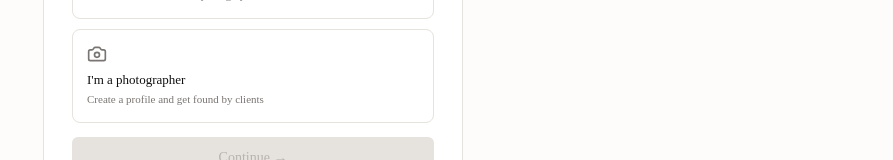
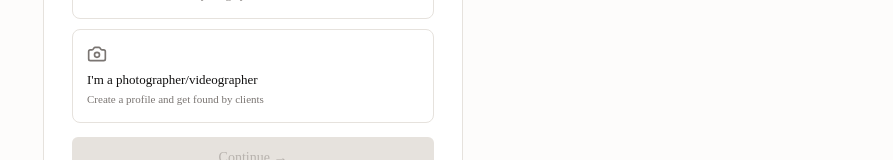
Before and after one commit to joshminer3/photofinder, a Next.js app: page /signup in a window 1280 px wide. Shown: the part 271-431 px from the top of the page, without its empty margins (387-1280 px from the left). Built offline with nearby package versions, Linux system fonts and the light colour scheme.

Commit message:
Clarify signup role label to include videographers

```diff
--- a/components/auth/signup-form.tsx
+++ b/components/auth/signup-form.tsx
@@ -23,7 +23,7 @@ const ROLE_INFO: Record<Role, { icon: typeof Search; name: string; description:
   },
   photographer: {
     icon: Camera,
-    name: "I'm a photographer",
+    name: "I'm a photographer/videographer",
     description: "Create a profile and get found by clients",
   },
 };
```
